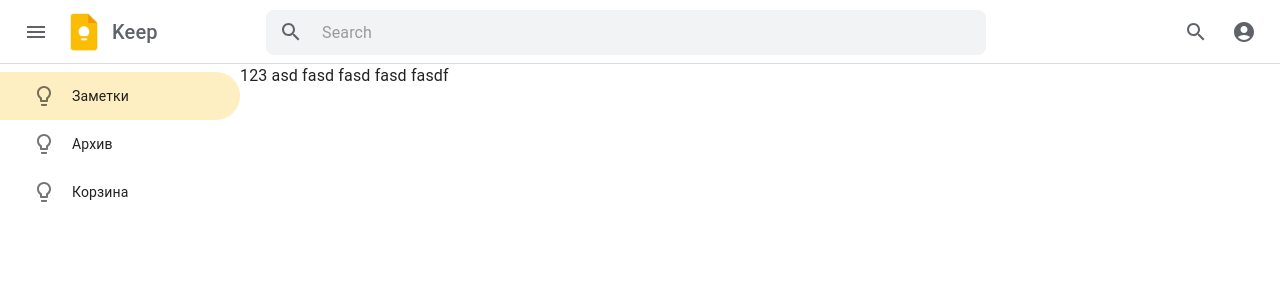
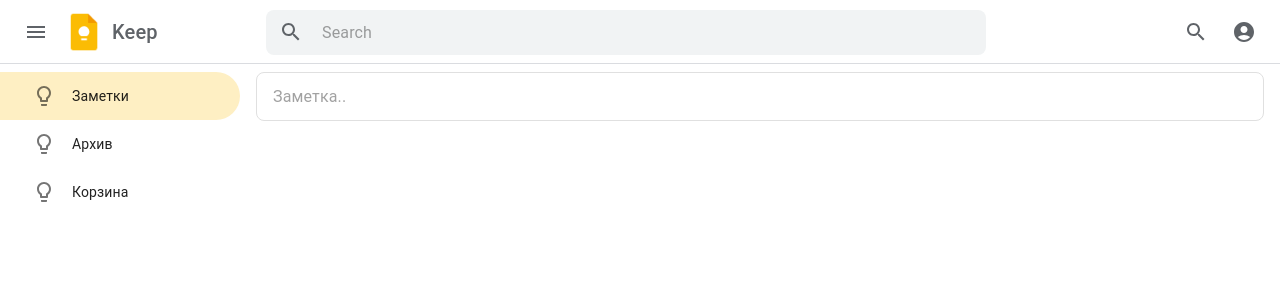
Before and after one commit to ilyasudakov/smagulova-test, a React (Create React App) app: page / in a window 1280 px wide. Shown: the top 300 px of the page. Built offline with nearby package versions, Linux system fonts and the light colour scheme.

Commit message:
Add basic note keeping logic

```diff
--- a/src/App.tsx
+++ b/src/App.tsx
@@ -6,17 +6,25 @@ import Toolbar from "@mui/material/Toolbar";
 
 import Header from "./components/Header";
 import Sidebar from "./components/Sidebar";
+import Workspace from "./components/Workspace";
 
-export const MainContext = createContext<{
+type noteType = { value: string; id: string };
+export type MainContextType = {
   menuIsOpen: boolean;
   setOpenMenu: () => void;
-}>({
+  notes: noteType[];
+  addNote: (note: { value: noteType["value"] }) => void;
+};
+export const MainContext = createContext<MainContextType>({
   menuIsOpen: true,
   setOpenMenu: () => {},
+  addNote: () => {},
+  notes: [],
 });
 
 function App() {
   const [menuIsOpen, setOpenMenu] = useState(true);
+  const [notes, setNotes] = useState<noteType[]>([]);
 
   return (
     <>
@@ -25,6 +33,12 @@ function App() {
         value={{
           menuIsOpen,
           setOpenMenu: () => setOpenMenu(!menuIsOpen),
+          notes,
+          addNote: (note) =>
+            setNotes((notes) => [
+              ...notes,
+              { ...note, id: new Date().toISOString() },
+            ]),
         }}
       >
         <Header />
@@ -32,7 +46,7 @@ function App() {
           <Sidebar />
           <Box component="main" sx={{ flexGrow: 1 }}>
             <Toolbar />
-            123 asd fasd fasd fasd fasdf
+            <Workspace />
           </Box>
         </Box>
       </MainContext.Provider>
--- /dev/null
+++ b/src/components/Header/Searchbar.tsx
@@ -0,0 +1,56 @@
+import styled from "styled-components";
+
+import InputBase from "@mui/material/InputBase";
+import SearchIcon from "@mui/icons-material/Search";
+import IconButton from "@mui/material/IconButton";
+
+const Search = styled("div")`
+  position: relative;
+  margin-left: 0;
+  width: 100%;
+  max-width: 720px;
+  background-color: #f1f3f4;
+  border-radius: 8px;
+`;
+
+const StyledInputBase = styled(InputBase)`
+  color: inherit;
+  width: 100%;
+  margin-left: 56px;
+  margin-right: 49px;
+  & .MuiInputBase-input {
+    padding-left: 10px;
+    width: 100%;
+    padding: 11px 0;
+  }
+`;
+
+const SearchIconButton = styled(IconButton)`
+  position: absolute !important;
+  float: left;
+  left: 5px;
+  top: 2px;
+  padding: 5px;
+`;
+
+const SearchWrapper = styled.div`
+  display: flex;
+  padding-left: 10px;
+  padding-right: 30px;
+`;
+
+export default function Searchbar() {
+  return (
+    <SearchWrapper>
+      <Search>
+        <SearchIconButton size="medium" aria-label="Search" color="inherit">
+          <SearchIcon />
+        </SearchIconButton>
+        <StyledInputBase
+          placeholder="Search"
+          inputProps={{ "aria-label": "search" }}
+        />
+      </Search>
+    </SearchWrapper>
+  );
+}
--- a/src/components/Header/index.tsx
+++ b/src/components/Header/index.tsx
@@ -9,8 +9,8 @@ import Toolbar from "@mui/material/Toolbar";
 import AccountCircle from "@mui/icons-material/AccountCircle";
 import MenuIcon from "@mui/icons-material/Menu";
 import SearchIcon from "@mui/icons-material/Search";
-import InputBase from "@mui/material/InputBase";
 import { MainContext } from "../../App";
+import Searchbar from "./Searchbar";
 
 const Logo = styled.img`
   max-width: 44px;
@@ -20,41 +20,6 @@ const Logo = styled.img`
 const AppBarStyled = styled(AppBar)`
   color: #5f6368 !important;
   box-shadow: inset 0 -1px 0 0 #dadce0 !important;
-`;
-
-const Search = styled("div")`
-  position: relative;
-  margin-left: 0;
-  width: 100%;
-  max-width: 720px;
-  background-color: #f1f3f4;
-  border-radius: 8px;
-`;
-
-const StyledInputBase = styled(InputBase)`
-  color: inherit;
-  width: 100%;
-  margin-left: 56px;
-  margin-right: 49px;
-  & .MuiInputBase-input {
-    padding-left: 10px;
-    width: 100%;
-    padding: 11px 0;
-  }
-`;
-
-const SearchIconButton = styled(IconButton)`
-  position: absolute !important;
-  float: left;
-  left: 5px;
-  top: 2px;
-  padding: 5px;
-`;
-
-const SearchWrapper = styled.div`
-  display: flex;
-  padding-left: 10px;
-  padding-right: 30px;
 `;
 
 export default function Header() {
@@ -94,25 +59,9 @@ export default function Header() {
               Keep
             </Typography>
           </Box>
-          {/* <Box sx={{ flexGrow: 1 }} /> */}
           <Box sx={{ flexGrow: 1 }}>
-            <SearchWrapper>
-              <Search>
-                <SearchIconButton
-                  size="medium"
-                  aria-label="Search"
-                  color="inherit"
-                >
-                  <SearchIcon />
-                </SearchIconButton>
-                <StyledInputBase
-                  placeholder="Search"
-                  inputProps={{ "aria-label": "search" }}
-                />
-              </Search>
-            </SearchWrapper>
+            <Searchbar />
           </Box>
-          {/* <Box sx={{ flexGrow: 1 }} /> */}
           <Box sx={{ display: { xs: "none", md: "flex" } }}>
             <IconButton size="large" aria-label="Search" color="inherit">
               <SearchIcon />
--- /dev/null
+++ b/src/components/Workspace/CreateNoteBar.tsx
@@ -0,0 +1,54 @@
+import { useState } from "react";
+import styled from "styled-components";
+
+import { MainContextType } from "../../App";
+
+import InputBase from "@mui/material/InputBase";
+import IconButton from "@mui/material/IconButton";
+
+const Search = styled("div")`
+  position: relative;
+  width: 100%;
+  background-color: #fff;
+  border: 1px solid #e0e0e0;
+  border-radius: 8px;
+`;
+
+const StyledInputBase = styled(InputBase)`
+  color: inherit;
+  width: 100%;
+  padding: 12px 16px;
+  & .MuiInputBase-input {
+    width: 100%;
+    padding: 0;
+  }
+`;
+
+const SearchWrapper = styled.div`
+  display: flex;
+`;
+export default function CreateNoteBar({
+  addNote,
+}: {
+  addNote: MainContextType["addNote"];
+}) {
+  const [note, setNote] = useState("");
+
+  return (
+    <SearchWrapper>
+      <Search>
+        <StyledInputBase
+          placeholder="Заметка.."
+          inputProps={{ "aria-label": "заметка" }}
+          value={note}
+          onChange={(e) => setNote(e.target.value)}
+          onKeyDown={(e) => {
+            if (e.key !== "Enter") return;
+            setNote("");
+            addNote({ value: note });
+          }}
+        />
+      </Search>
+    </SearchWrapper>
+  );
+}
--- /dev/null
+++ b/src/components/Workspace/index.tsx
@@ -0,0 +1,27 @@
+import { useContext } from "react";
+
+import styled from "styled-components";
+
+import { Box } from "@mui/material";
+
+import CreateNoteBar from "./CreateNoteBar";
+import { MainContext } from "../../App";
+
+const Wrapper = styled(Box)`
+  margin: 8px 1rem;
+`;
+
+export default function Workspace() {
+  const { notes, addNote } = useContext(MainContext);
+
+  return (
+    <Wrapper>
+      <CreateNoteBar addNote={addNote} />
+      <>
+        {notes.map(({ id, value }) => (
+          <div key={id}>{value}</div>
+        ))}
+      </>
+    </Wrapper>
+  );
+}
```
